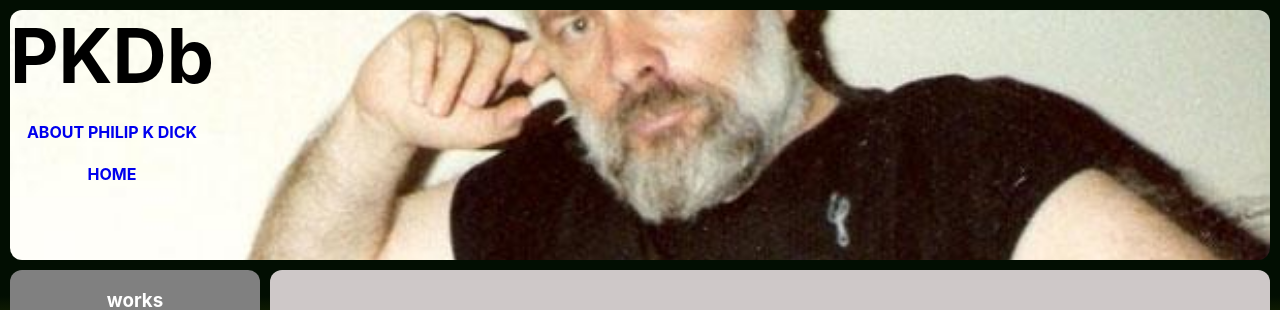
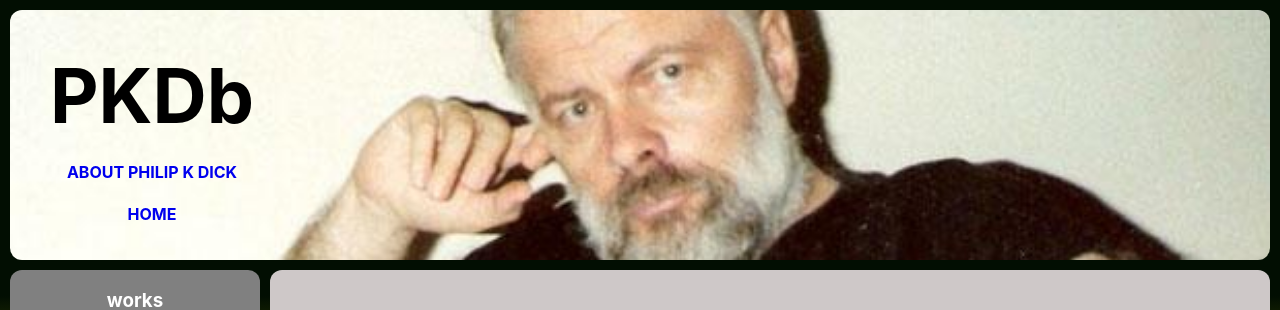
Before and after one commit to largemable/PKDatabase, a React (Create React App) app: page / in a window 1280 px wide. Shown: the top 310 px of the page. Built offline with nearby package versions, Linux system fonts and the light colour scheme; no server answers; the HTML template or start-up script is replaced by a standard one.

Commit message:
styling... taking a break. Figure out fonts when you come back

```diff
--- a/src/App.css
+++ b/src/App.css
@@ -29,14 +29,15 @@
 	display: flex;
 	background-color: black;
 	background-image: url('philip-k-dick.jpg');
-	background-repeat: no-repeat;
-	background-position: center;
+	/* background-repeat: no-repeat; */
+	background-position: top 30% right;
 	background-size: cover;
 	color: black;
 	grid-column: 1 / span 3;
 	grid-row: 1;
 	border-radius: 12px;
 	align-items: flex-start;
+	padding: 40px;
 }
 h1 {
 	font-size: 75px;
```
